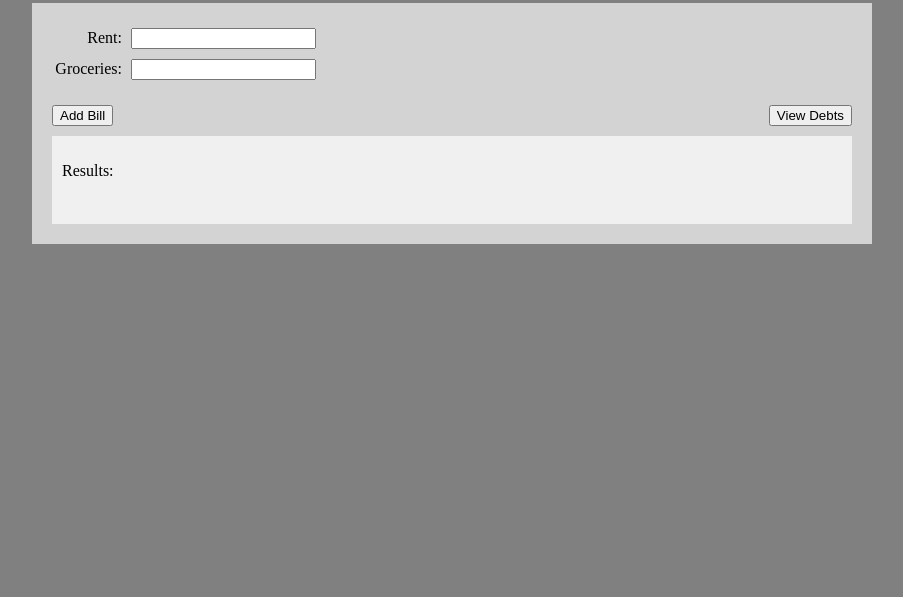
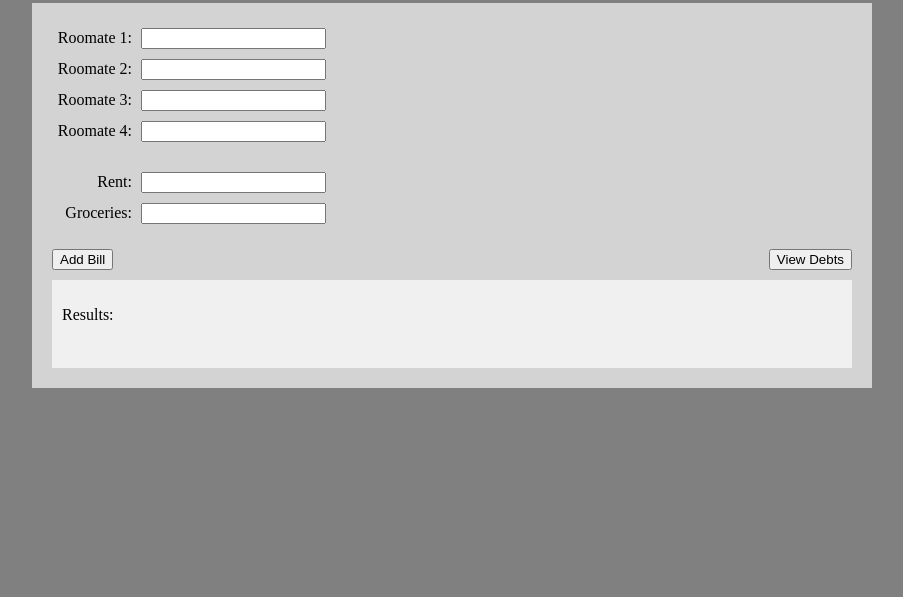
Before and after one commit to null8878/SDEV_220_Final_Project_Team_C, a Flask app: page / in a window 1280 px wide. Shown: the part 168-765 px from the top of the page, without its empty margins (188-1091 px from the left). Run offline with Flask 3, Linux system fonts and the light colour scheme.

Commit message:
Added form for roommate names
Added a form for roommate names to the html document, and added associated style information to the css file.

```diff
--- a/static/style.css
+++ b/static/style.css
@@ -14,6 +14,10 @@ header, main {
     margin-right: auto;
 }
 
+#roommates{
+    padding-bottom: 20px;
+}
+
 #userInputs{
     padding-bottom: 20px;
 }
@@ -24,7 +28,7 @@ input{
 
 label{
     display: inline-block;
-    width:70px;
+    width:80px;
     text-align: right;
 }
 
--- a/templates/index.html
+++ b/templates/index.html
@@ -12,6 +12,22 @@
     </header>
 
     <main>
+        <div id = "roommates">
+            <form>
+                <label for = "rm1">Roomate 1:</label>
+                <input type = "text" id = "rm1" name = "rm1"><br>
+
+                <label for = "rm2">Roomate 2:</label>
+                <input type = "text" id = "rm2" name = "rm2"><br>
+
+                <label for = "rm3">Roomate 3:</label>
+                <input type = "text" id = "rm3" name = "rm3"><br>
+
+                <label for = "rm4">Roomate 4:</label>
+                <input type = "text" id = "rm4" name = "rm4"><br>
+
+            </form>
+        </div>
         <div id = "userInputs">
             <form>
                 <label for="rent">Rent:</label>
```
